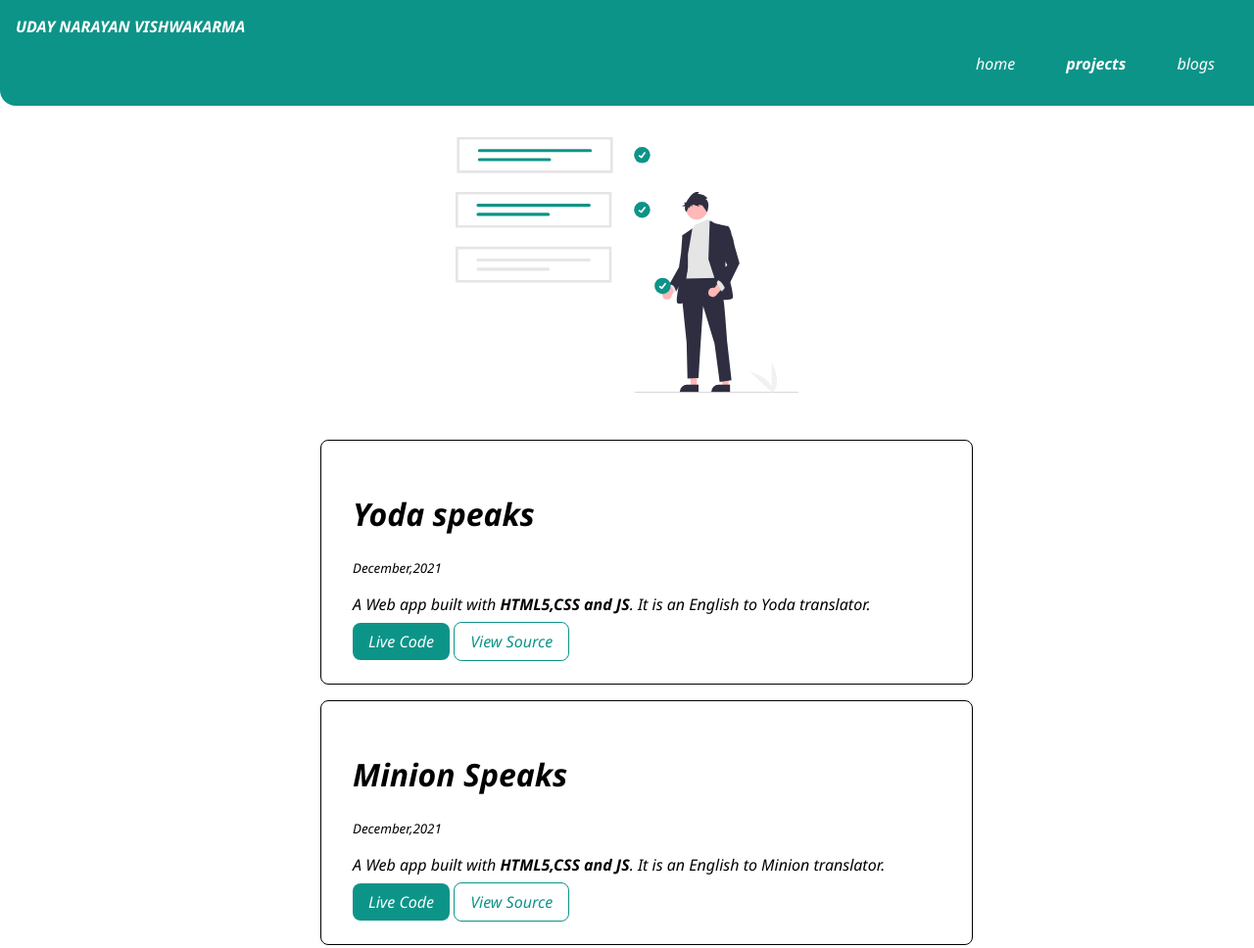
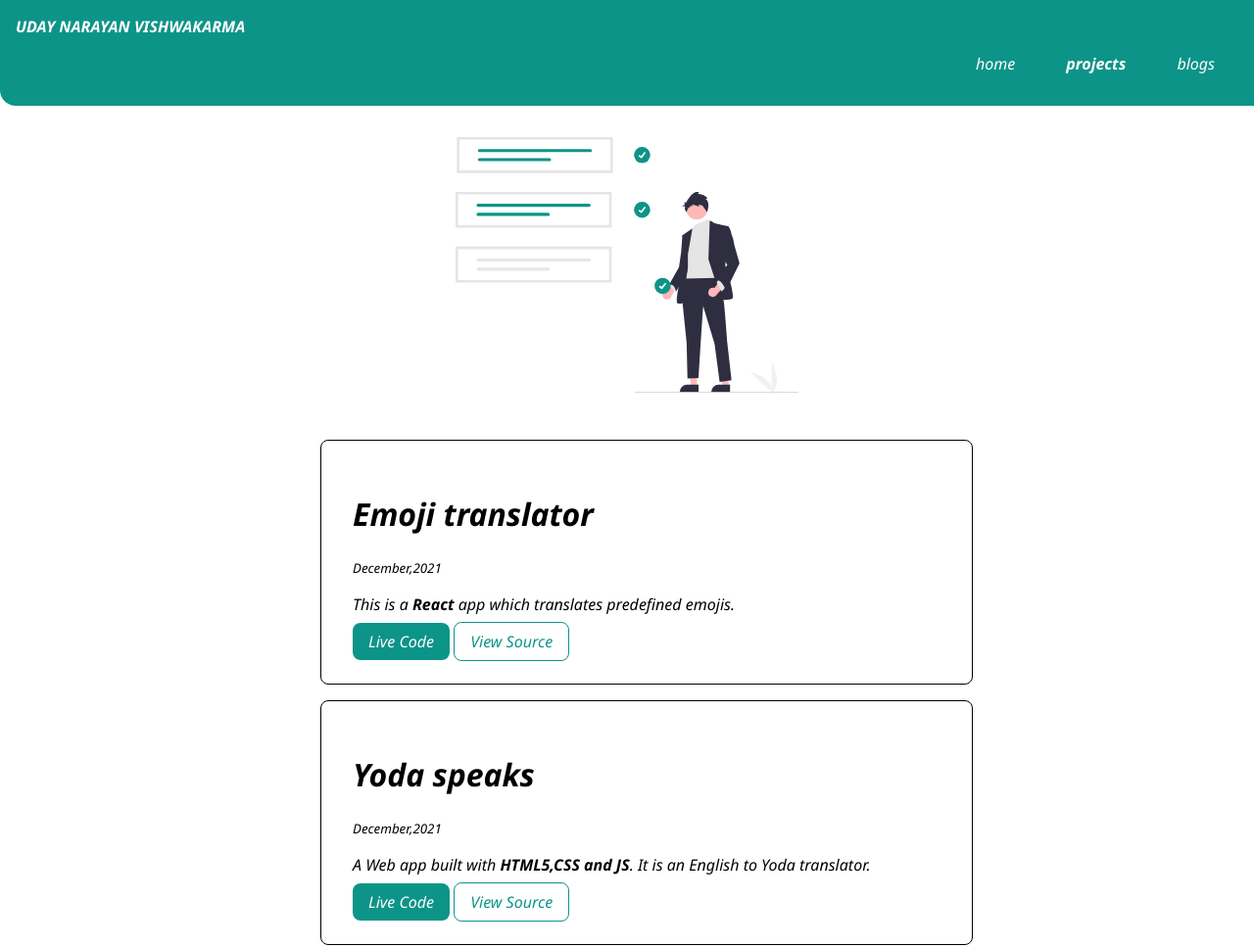
Before and after one commit to unvhulk/NeogcampLesson3, a plain HTML site: page projects.html in a window 1280 px wide. Shown: the top 968 px of the page at 98% size. Drawn offline with Linux system fonts and the light colour scheme.

Commit message:
Emoji translator added

```diff
--- a/projects.html
+++ b/projects.html
@@ -28,6 +28,24 @@
       <img class="hero-img" src="images/project.svg" />
     </header>
     <ol reversed>
+      <li class="list-non-bullet">
+        <div class="container container-center card">
+          <h1>Emoji translator</h1>
+          <small>December,2021</small>
+          <p>
+            This is a <strong>React</strong> app which translates predefined
+            emojis.
+          </p>
+          <a class="link link-primary" href="https://l6djh.csb.app/"
+            >Live Code</a
+          >
+          <a
+            class="link link-secondary"
+            href="https://github.com/unvhulk/markEight"
+            >View Source</a
+          >
+        </div>
+      </li>
       <li class="list-non-bullet">
         <div class="container container-center card">
           <h1>Yoda speaks</h1>
@@ -63,7 +81,7 @@
           >
           <a
             class="link link-secondary"
-            href="https://github.com/unvhulk/MarkSIx"
+            href="https://github.com/unvhulk/HowWellDoYouKnowMeQuiz"
             >View Source</a
           >
         </div>
```
